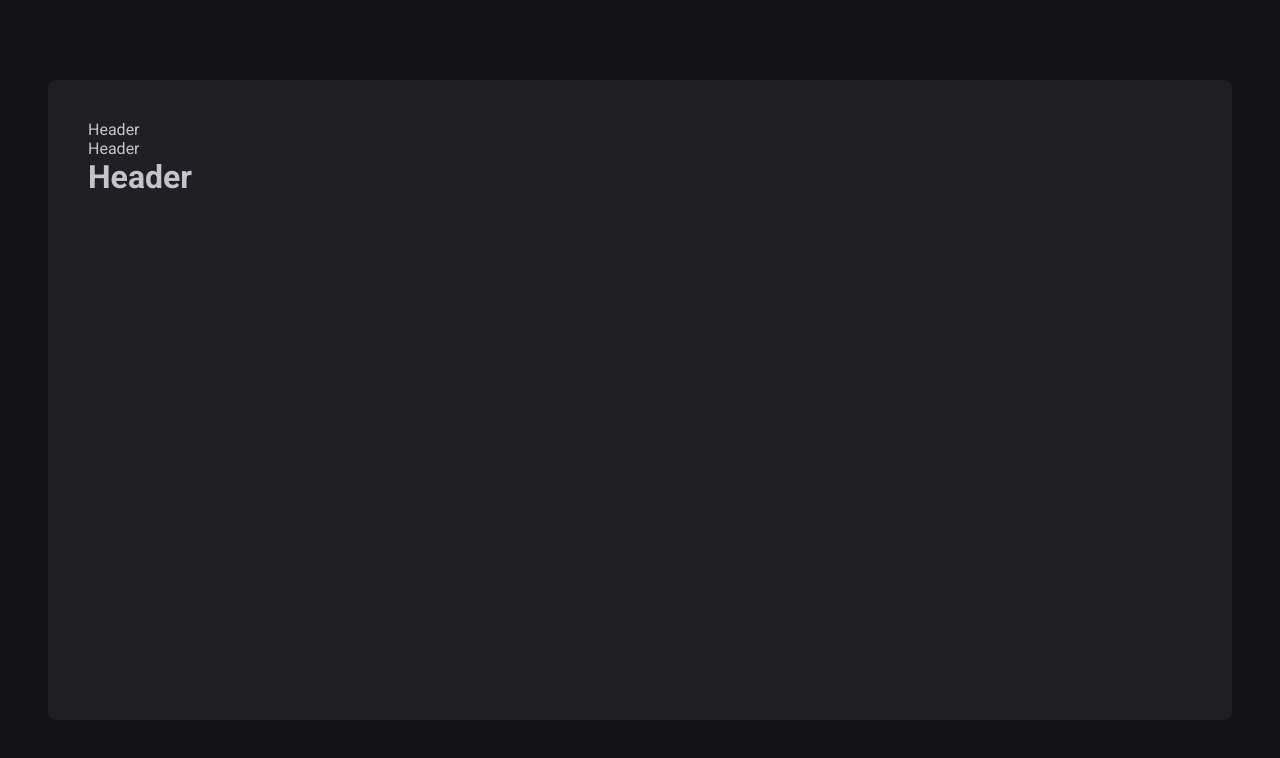
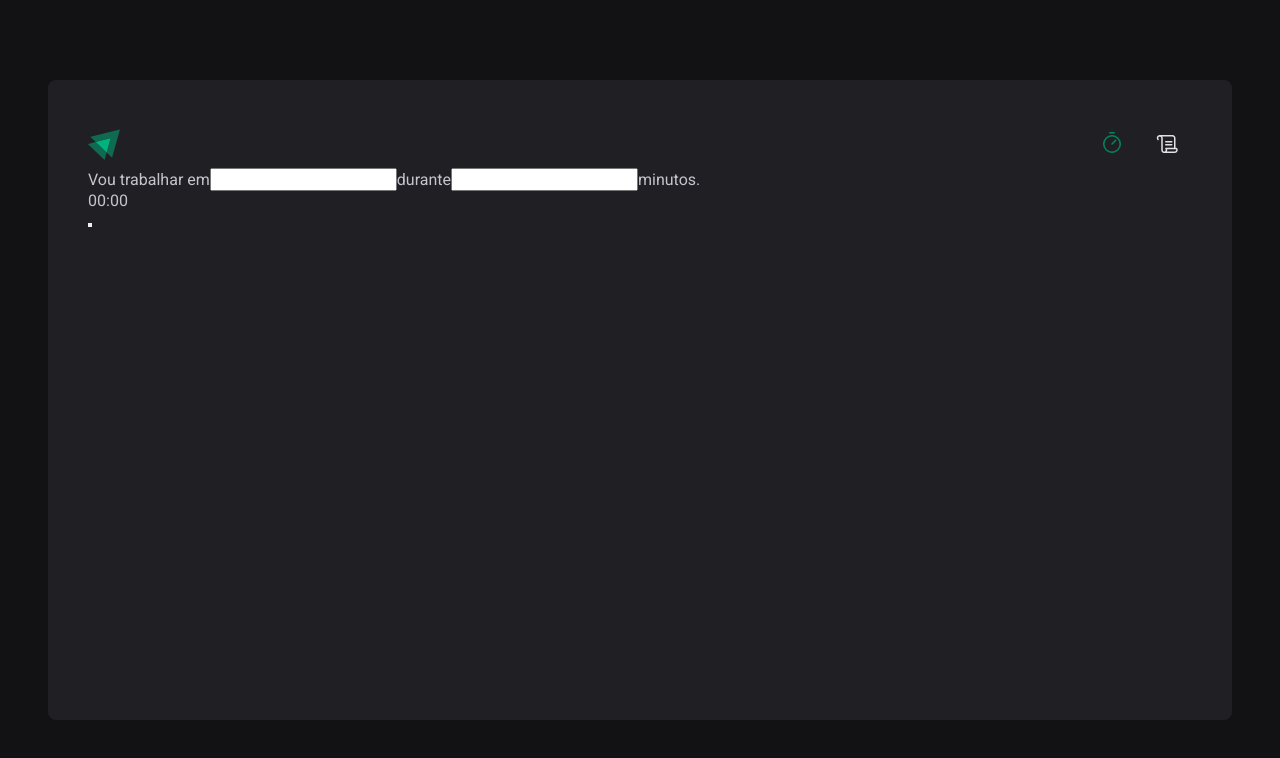
Before and after one commit to pedroGermano/2-ignite-timer, a React (Vite) app: page / in a window 1280 px wide. Shown: the top 758 px of the page. Built offline with nearby package versions, Linux system fonts and the light colour scheme.

Commit message:
feat: form data create

```diff
--- a/package.json
+++ b/package.json
@@ -10,6 +10,7 @@
     "preview": "vite preview"
   },
   "dependencies": {
+    "phosphor-react": "^1.4.1",
     "react": "^18.2.0",
     "react-dom": "^18.2.0",
     "react-router-dom": "^6.23.1",
--- a/src/App.tsx
+++ b/src/App.tsx
@@ -1,9 +1,9 @@
+import { ThemeProvider } from "styled-components";
+import { BrowserRouter } from "react-router-dom";
 import { Router } from "./Router";
-import { BrowserRouter } from "react-router-dom";
-import { ThemeProvider } from "styled-components";
 
+import { GlobalStyle } from "./styles/global";
 import { defaultTheme } from "./styles/themes/default";
-import { GlobalStyle } from "./styles/global";
 
 export function App() {
   return (
--- a/src/DefaultLayout/index.tsx
+++ b/src/DefaultLayout/index.tsx
@@ -1,5 +1,5 @@
+import { Header } from "../components/Header";
 import { Outlet } from "react-router-dom";
-import { Header } from "../components/Header";
 import { LayoutContainer } from "./styles";
 
 export function DefaultLayout() {
--- a/src/Router.tsx
+++ b/src/Router.tsx
@@ -1,7 +1,7 @@
 import { Routes, Route } from "react-router-dom";
+import { DefaultLayout } from "./DefaultLayout";
+import { History } from "./pages/History";
 import { Home } from "./pages/Home";
-import { History } from "./pages/History";
-import { DefaultLayout } from "./DefaultLayout";
 
 export function Router() {
   return (
--- a/src/components/Header/index.tsx
+++ b/src/components/Header/index.tsx
@@ -1,7 +1,21 @@
+import { HeaderContainer } from "./styles";
+
+import logoIgnite from "../../assets/logo-ignite.svg";
+import { Scroll, Timer } from "phosphor-react";
+import { NavLink } from "react-router-dom";
+
 export function Header() {
   return (
-    <>
-      <header>Header</header>
-    </>
+    <HeaderContainer>
+      <img src={logoIgnite} alt="logo ignite timer" />
+      <nav>
+        <NavLink title="Timer" to="/">
+          <Timer size={24} />
+        </NavLink>
+        <NavLink title="Home" to="/history">
+          <Scroll size={24} />
+        </NavLink>
+      </nav>
+    </HeaderContainer>
   );
 }
--- a/src/components/Header/styles.ts
+++ b/src/components/Header/styles.ts
@@ -0,0 +1,35 @@
+import styled from "styled-components";
+
+export const HeaderContainer = styled.header`
+  display: flex;
+  align-items: center;
+  justify-content: space-between;
+
+  nav {
+    display: flex;
+    gap: 0.5rem;
+
+    a {
+      width: 3rem;
+      height: 3rem;
+
+      display: flex;
+      justify-content: center;
+      align-items: center;
+
+      color: ${(props) => props.theme["gray-100"]};
+      border-top: 3px solid transparent;
+      border-bottom: 3px solid transparent;
+
+      &:hover {
+        border-bottom: 3px solid ${(props) => props.theme["green-500"]};
+        outline: 0;
+      }
+
+      &.active {
+        color: ${(props) => props.theme["green-500"]};
+        outline: 0;
+      }
+    }
+  }
+`;
--- a/src/pages/Home.tsx
+++ /dev/null
@@ -1,10 +0,0 @@
-import { Header } from "../components/Header";
-
-export function Home() {
-  return (
-    <div>
-      <Header />
-      <h1>Header</h1>
-    </div>
-  );
-}
--- /dev/null
+++ b/src/pages/Home/index.tsx
@@ -0,0 +1,26 @@
+export function Home() {
+  return (
+    <div>
+      <form action="#">
+        <div>
+          <label htmlFor="">Vou trabalhar em</label>
+          <input id="task" type="text" />
+
+          <label htmlFor="minutesAmount">durante</label>
+          <input id="minutesAmount" type="number" />
+
+          <span>minutos.</span>
+        </div>
+
+        <div>
+          <span>0</span>
+          <span>0</span>
+          <span>:</span>
+          <span>0</span>
+          <span>0</span>
+        </div>
+        <button type="submit"></button>
+      </form>
+    </div>
+  );
+}
```
Also changed, not shown: src/assets/logo-ignite.svg (added), src/pages/Home/styles.ts (added), 1 other file (tests, documents, lock files or other folders).
